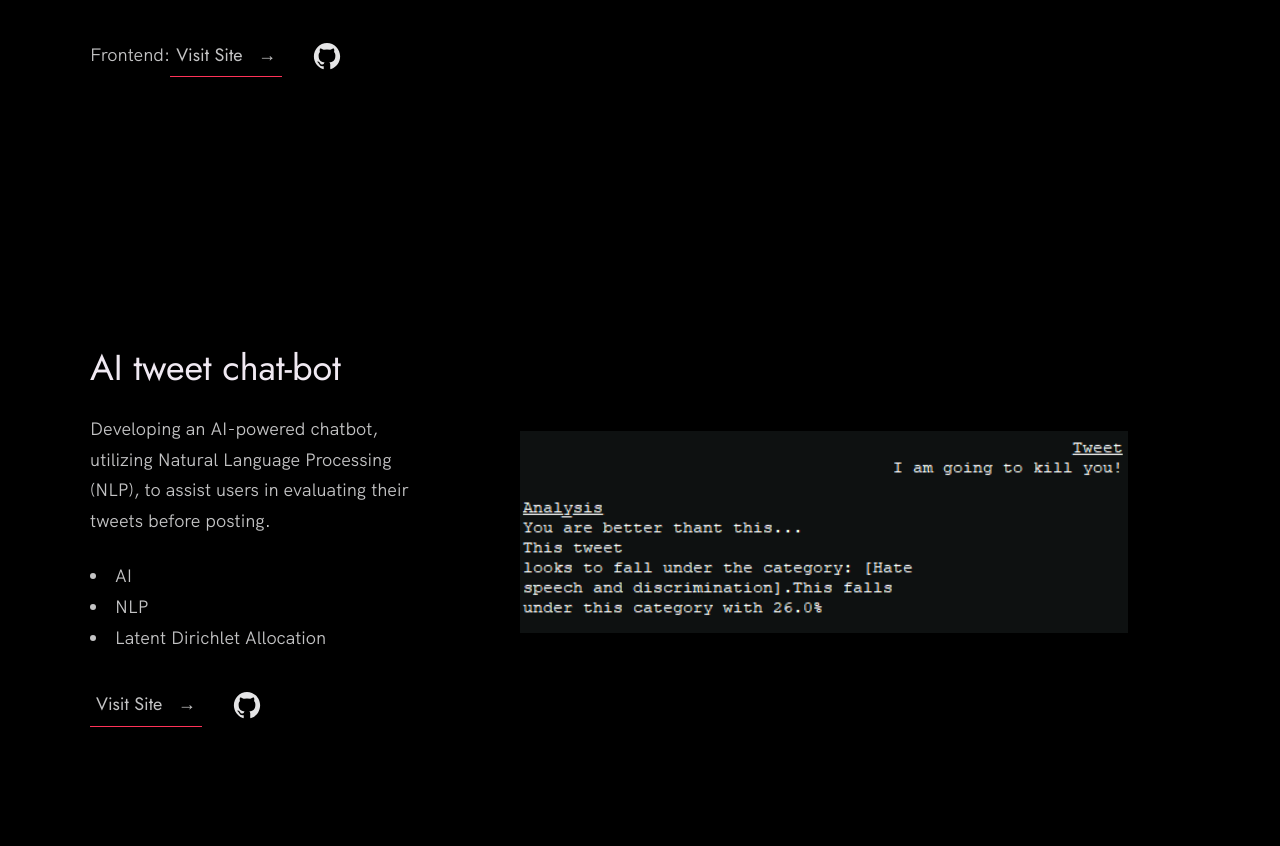
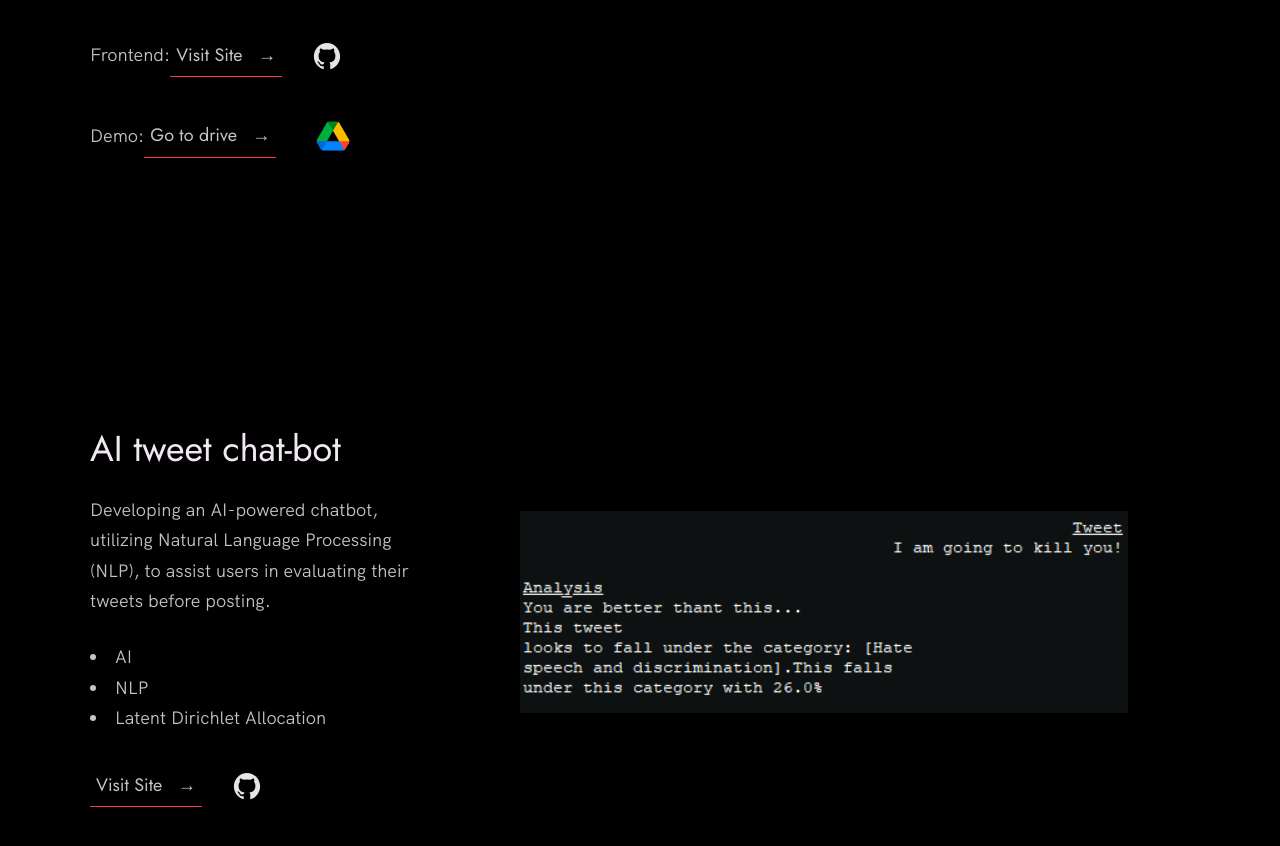
Before and after one commit to trymkyvaag/Portfolio_Kyvaag, a plain HTML site: page index.html in a window 1280 px wide. Shown: the part 1575-2421 px from the top of the page. Drawn offline with Linux system fonts and the light colour scheme.

Commit message:
add demo video!

```diff
--- a/index.html
+++ b/index.html
@@ -91,6 +91,19 @@
                                     <img src="./images/github.svg" class="work__code" alt="GitHub">
                                 </a>
                             </div>
+                            <div class="work__links">
+                                <p>Demo: </p>
+                                <a href="https://drive.google.com/file/d/1_UlXKrQ2ur5U5LwOU3JfS66Q7oxVrGwe/view?usp=sharing"
+                                    target="_blank" class="link__text">
+                                    Go to drive <span>&rarr;</span>
+                                </a>
+
+                                <a href="https://drive.google.com/file/d/1_UlXKrQ2ur5U5LwOU3JfS66Q7oxVrGwe/view?usp=sharing"
+                                    title="View Demo" target="_blank">
+                                    <img src="./images/Google_Drive.png" class="work__code" alt="GitHub">
+                                </a>
+                            </div>
+
                         </div>
                         <div class="work__image-box">
                             <img src="./images/merrimack_gallery.png" class="work__image" alt="Project 1" />
```
Also changed, not shown: 1 other file.
